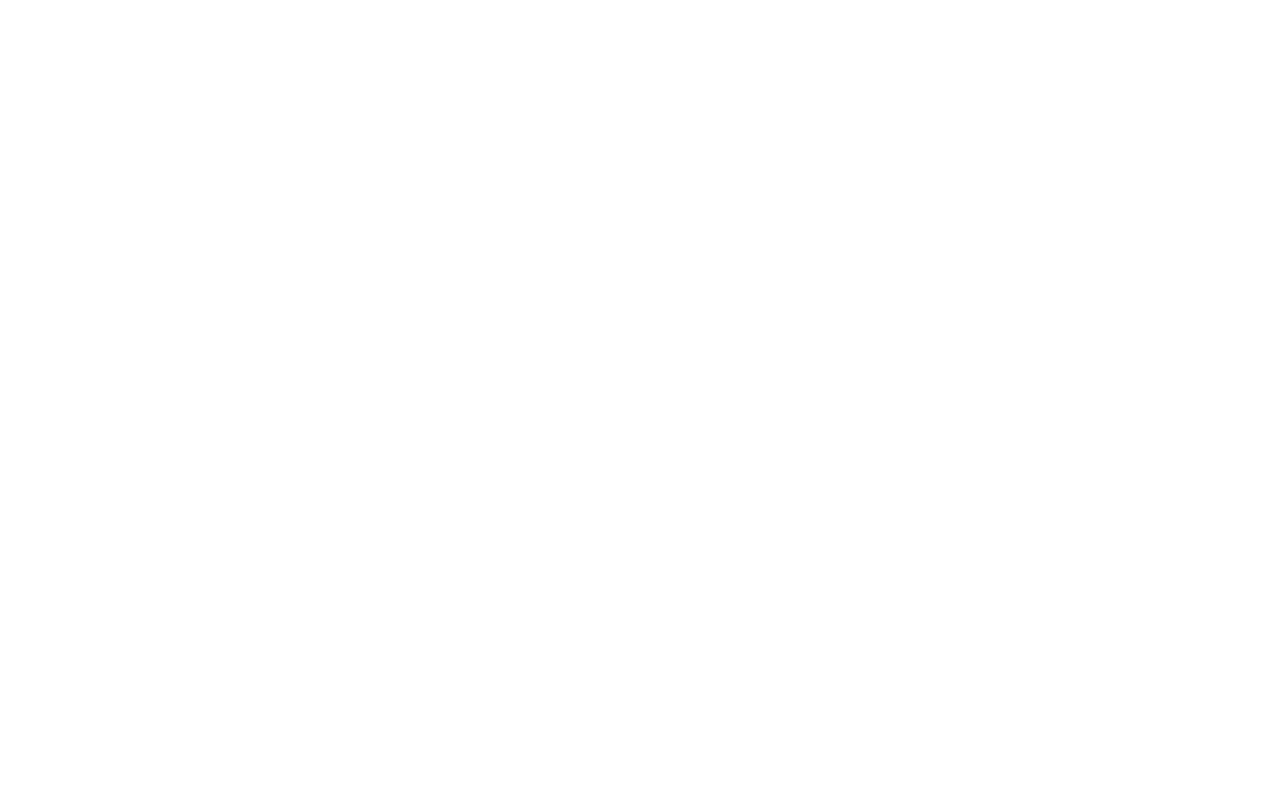
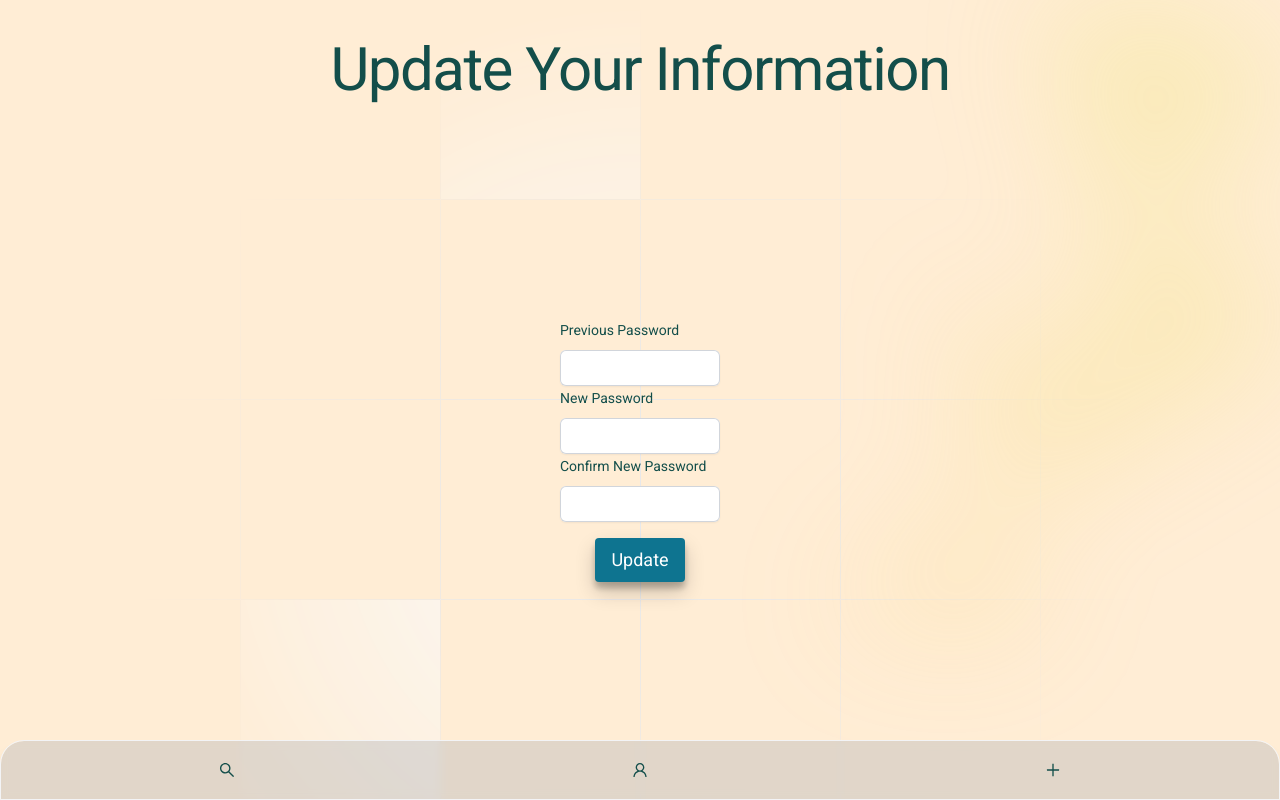
Before and after one commit to hopeVaughn/p2p, a React (Vite) app in the folder apps/client/: page / in a window 1280 px wide. Built offline with nearby package versions, Linux system fonts and the light colour scheme.

Commit message:
add profile page

```diff
--- a/apps/client/src/App.tsx
+++ b/apps/client/src/App.tsx
@@ -5,6 +5,7 @@
 import Search from "./Pages/Protected_Routes/Search";
 import MobileNavbar from "./Global_Components/UserNavbar";
 import FormRowSelect from "./Global_Components/FormRowSelect";
+import Profile from "./Pages/Protected_Routes/Profile";
 function App() {
 
   return (
@@ -16,6 +17,7 @@
       {/* <Search /> */}
       {/* <MobileNavbar /> */}
       {/* <FormRowSelect /> */}
+      <Profile />
     </>
   );
 }
--- a/apps/client/src/Global_Components/Buttons.tsx
+++ b/apps/client/src/Global_Components/Buttons.tsx
@@ -5,14 +5,14 @@
   btnText: string;
 }
 
-const Button: React.FC<ButtonProps> = ({ variant = 'primary', btnText, ...props }) => {
+const Button: React.FC<ButtonProps> = ({ variant = 'primary', btnText, className = '', ...props }) => {
   const primaryStyles = 'button-blur-shadow bg-cyan-700 text-white text-lg py-2 px-4 rounded flex-shrink-0';
   const secondaryStyles = 'button-blur-shadow bg-cyan-700 text-white text-lg py-2 px-4 rounded flex-shrink-0 w-full';
 
   const buttonStyle = variant === 'primary' ? primaryStyles : secondaryStyles;
 
   return (
-    <button className={buttonStyle} {...props}>
+    <button className={`${buttonStyle} ${className}`} {...props}>
       {btnText}
     </button>
   );
--- a/apps/client/src/Pages/Error.tsx
+++ b/apps/client/src/Pages/Error.tsx
@@ -1,14 +1,19 @@
 import React from 'react';
 import { server_down } from '../assets';
-
+import BackgroundPattern from '../Global_Components/BackgroundPattern';
 const Error: React.FC = () => {
   return (
     <main className='flex flex-col items-center justify-center bg-gray-100 min-h-screen text-center md:px-0 relative'>
-      <h1 className='text-5xl text-teal-800 mt-4 text-center pb-10 w-full'>Somethings Wrong!</h1>
+      <h1 className='text-5xl text-teal-800 mt-4 text-center pb-10 w-full       <section className="relative isolate overflow-hidden">
+        <BackgroundPattern />
+      </section>'>Somethings Wrong!</h1>
       <img src={server_down} className='mx-auto max-w-full h-[65vh]' alt="server_down" />
       <p className='text-4xl md:py-16 text-teal-900 text-center w-full'>We're working on it!
         <a href="#" className='pl-4 text-3xl text-teal-600 text-center w-full'>Go Back</a>
       </p>
+      <section className="relative isolate overflow-hidden">
+        <BackgroundPattern />
+      </section>
     </main>
   )
 }
--- a/apps/client/src/Pages/PageNotFound.tsx
+++ b/apps/client/src/Pages/PageNotFound.tsx
@@ -1,14 +1,17 @@
 import React from 'react';
 import { page_not_found } from '../assets';
-
+import BackgroundPattern from '../Global_Components/BackgroundPattern';
 const PageNotFound: React.FC = () => {
   return (
     <main className='flex flex-col items-center justify-center bg-orange-100 min-h-screen text-center md:px-0 relative'>
-      <h1 className='text-5xl  text-teal-800 mt-4 text-center pb-10 w-full'>This page doesn't exist</h1>
-      <img src={page_not_found} className='mx-auto max-w-full h-[65vh]' alt="age_not_found" />
+      <h1 className='text-5xl  text-teal-800 mt-4 text-center pb-10 w-full z-0'>This page doesn't exist</h1>
+      <img src={page_not_found} className='mx-auto max-w-full h-[65vh] z-10' alt="age_not_found" />
       <p className='text-4xl md:py-16 text-teal-900 text-center w-full'>It happens....
         <a href="#" className='pl-4 text-3xl text-teal-600 text-center w-full'>Go Back</a>
       </p>
+      <section className="relative isolate overflow-hidden">
+        <BackgroundPattern />
+      </section>
     </main>
   )
 }
--- a/apps/client/src/Pages/Protected_Routes/Profile.tsx
+++ b/apps/client/src/Pages/Protected_Routes/Profile.tsx
@@ -0,0 +1,45 @@
+import React from 'react'
+import BackgroundPattern from '../../Global_Components/BackgroundPattern'
+import UserNavbar from '../../Global_Components/UserNavbar'
+import FormRow from '../../Global_Components/FormRow'
+import Button from '../../Global_Components/Buttons'
+const Profile: React.FC = () => {
+  return (
+    <main className='relative bg-orange-100 min-h-screen flex flex-col items-center justify-between'>
+      <header className='pt-10 z-10'>
+        <h2 className="text-3xl tracking-tight text-teal-900 sm:text-6xl z-10">Update Your Information</h2>
+      </header>
+      <section className="flex-grow flex flex-col relative isolate overflow-hidden items-center justify-center px-6 z-10">
+        <form className="max-w-md z-10 flex flex-col items-center" action="">
+          <FormRow
+            labelText='Previous Password'
+            id='previousPassword'
+            name='previousPassword'
+            type='password'
+          />
+          <FormRow
+            labelText='New Password'
+            id='newPassword'
+            name='newPassword'
+            type='password'
+          />
+          <FormRow
+            labelText='Confirm New Password'
+            id='confirmPassword'
+            name='confirmPassword'
+            type='password'
+          />
+          <Button btnText='Update' className='mt-4 mx-auto' />
+        </form>
+      </section>
+      <footer className="w-full z-10">
+        <UserNavbar />
+      </footer>
+      <section className="relative isolate overflow-hidden">
+        <BackgroundPattern />
+      </section>
+    </main>
+  )
+}
+
+export default Profile
```
